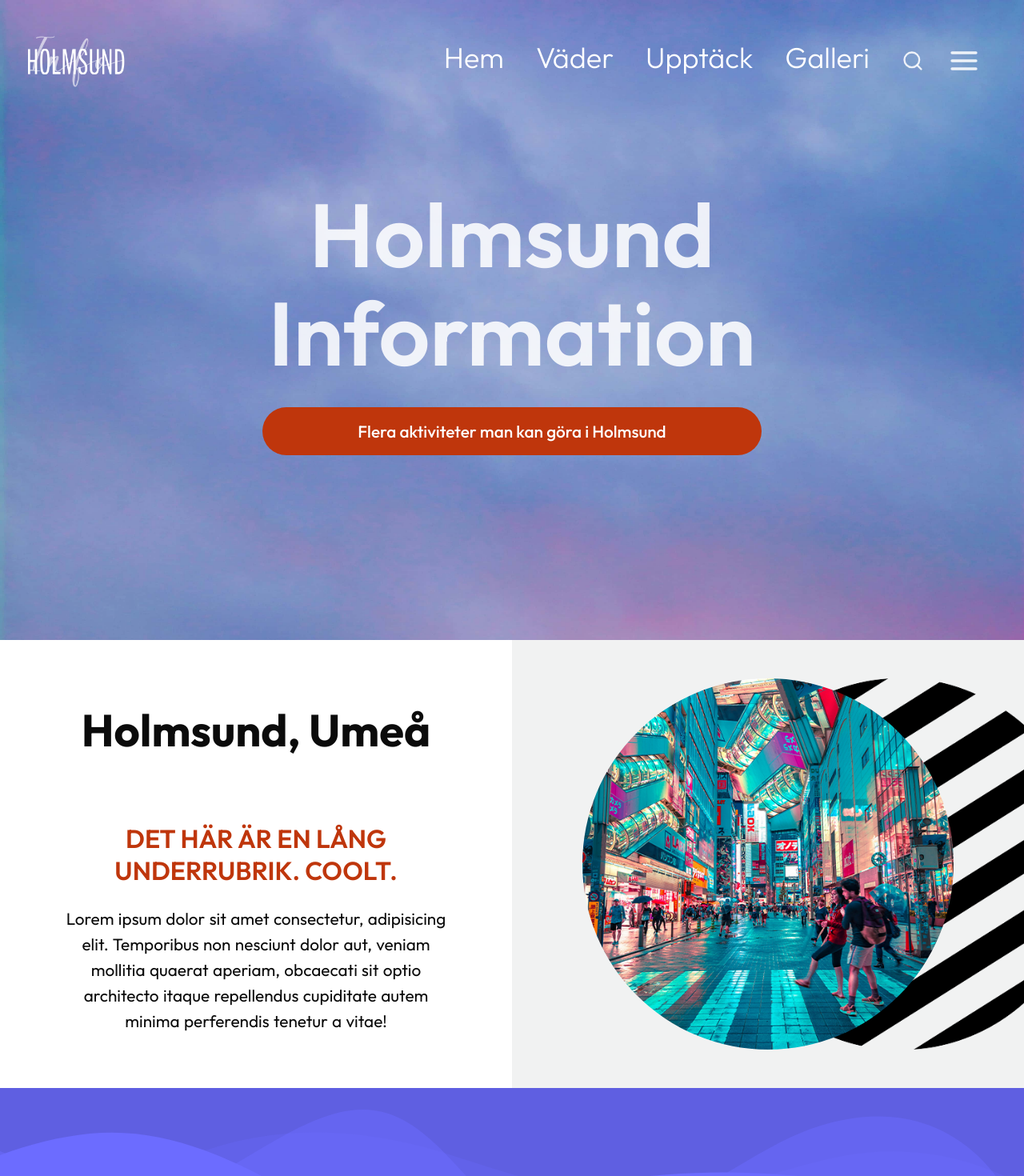
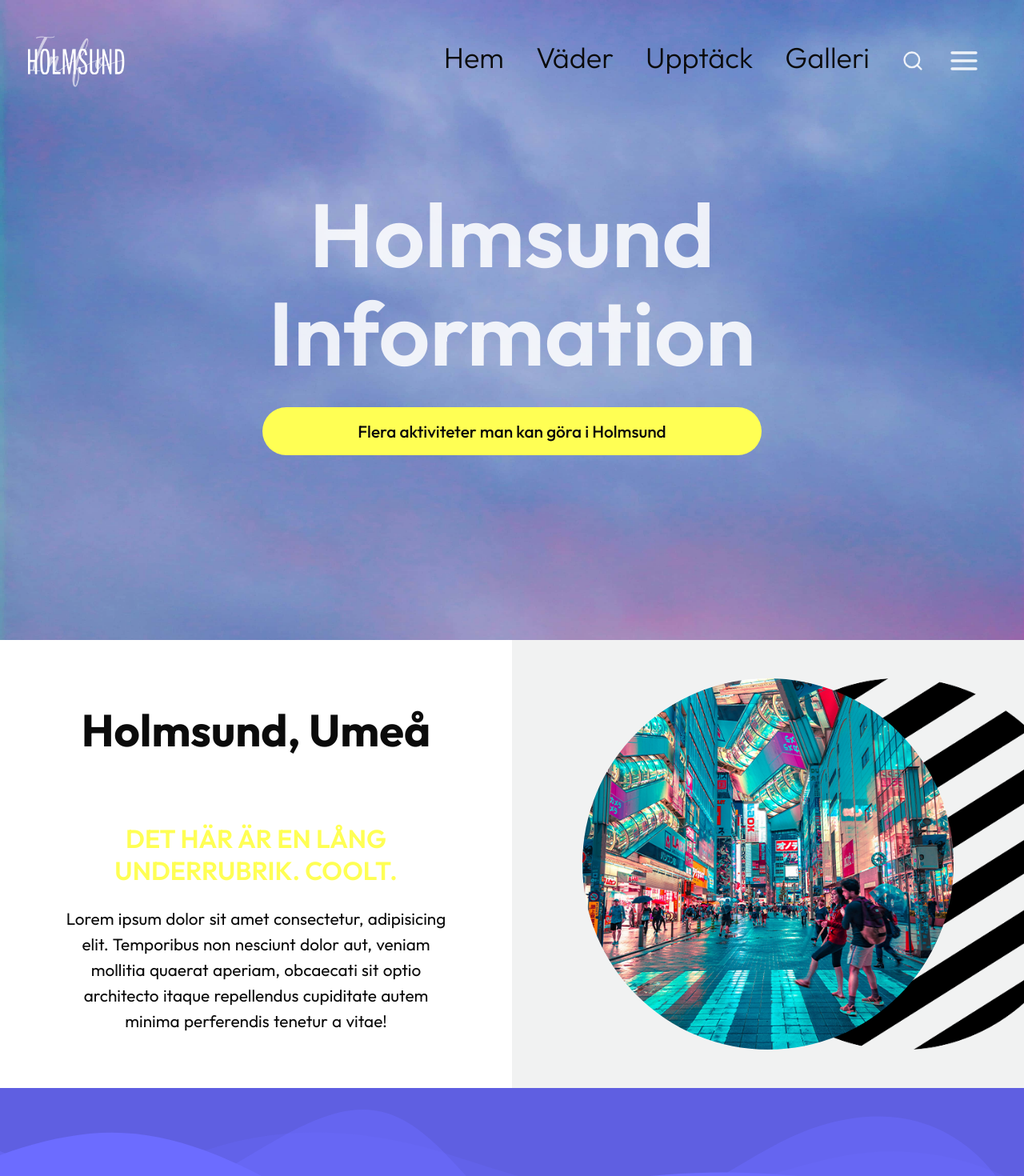
Before and after one commit to jhn322/holmsund-information, a React (Vite) app: page / in a window 1280 px wide. Shown: the top 1470 px of the page at 80% size. Built offline with nearby package versions, Linux system fonts and the light colour scheme.

Commit message:
started integrate var for colors

```diff
--- a/src/index.css
+++ b/src/index.css
@@ -2,6 +2,14 @@
   font-family: "Outfit", sans-serif;
   font-weight: 400;
 
+  /* Colors */
+  --primary-color: #fff;
+  --accent-color: #ffff54;
+  --hover-color: #ffffa2;
+  --black-text-color: #0b0b0b;
+  --white-text-color: #f7f7f7;
+  --secondary-color: #853275;
+  --third-color: #5f5fe1;
   color-scheme: light dark;
   color: rgba(255, 255, 255, 0.87);
   background-color: #242424;
@@ -29,7 +37,7 @@ button {
   font-size: 1em;
   font-weight: 500;
   font-family: inherit;
-  background-color: #1a1a1a;
+  background-color: var(--accent-color);
   cursor: pointer;
   transition: background-color 0.3s;
 }
--- a/src/styles/ContentCircle.module.css
+++ b/src/styles/ContentCircle.module.css
@@ -18,7 +18,7 @@ body {
   flex-direction: column;
   align-items: center;
   justify-content: center;
-  background-color: #fff;
+  background-color: var(--primary-color);
 }
 
 .innerContent {
@@ -41,21 +41,22 @@ body {
   font-size: 2.5rem;
   margin-bottom: 5rem;
   margin-top: 0.5rem;
-  color: #0b0b0b;
+  color: var(--black-text-color);
 }
 
 .undertitleContent {
   font-size: 1.5rem;
   font-weight: 600;
   margin-bottom: 1rem;
-  color: #bf360c;
+  border-radius: 35px;
+  color: var(--accent-color);
 }
 
 .paragraphContent {
   font-size: 1.3rem;
   word-spacing: 1px;
   line-height: 2rem;
-  color: #0b0b0b;
+  color: var(--black-text-color);
 }
 
 .fadeInSlideIn {
@@ -150,6 +151,7 @@ body {
 
   .undertitleContent {
     font-size: 1.7rem;
+    max-width: 20em;
   }
 
   .circleBack,
@@ -167,6 +169,7 @@ body {
 
   .undertitleContent {
     font-size: 1.8rem;
+    max-width: 20em;
   }
 
   .circleBack,
--- a/src/styles/Header.module.css
+++ b/src/styles/Header.module.css
@@ -60,8 +60,11 @@ body {
   padding: 18px;
   border-radius: 35px;
   width: 22em;
-  color: #fff;
-  background-color: #bf360c;
+  color: var(--black-text-color);
+}
+
+.headerBtn:hover {
+  background-color: var(--hover-color);
 }
 
 /* Small phones */
--- a/src/styles/Navigation.module.css
+++ b/src/styles/Navigation.module.css
@@ -28,7 +28,7 @@ li {
   position: fixed;
   top: 0;
   z-index: 98;
-  background-color: #bf360c;
+  background-color: var(--accent-color);
   transition: transform 0.2s ease-in-out;
 }
 
@@ -84,14 +84,14 @@ li {
 }
 
 .navList li a {
-  color: #fff;
+  color: var(--black-text-color);
   transition: color 0.3s;
   font-weight: 300;
 }
 
 .navList li:hover a,
 .navList li:hover svg {
-  color: #ff641d;
+  color: var(--hover-color);
 }
 
 .navLink {
```
